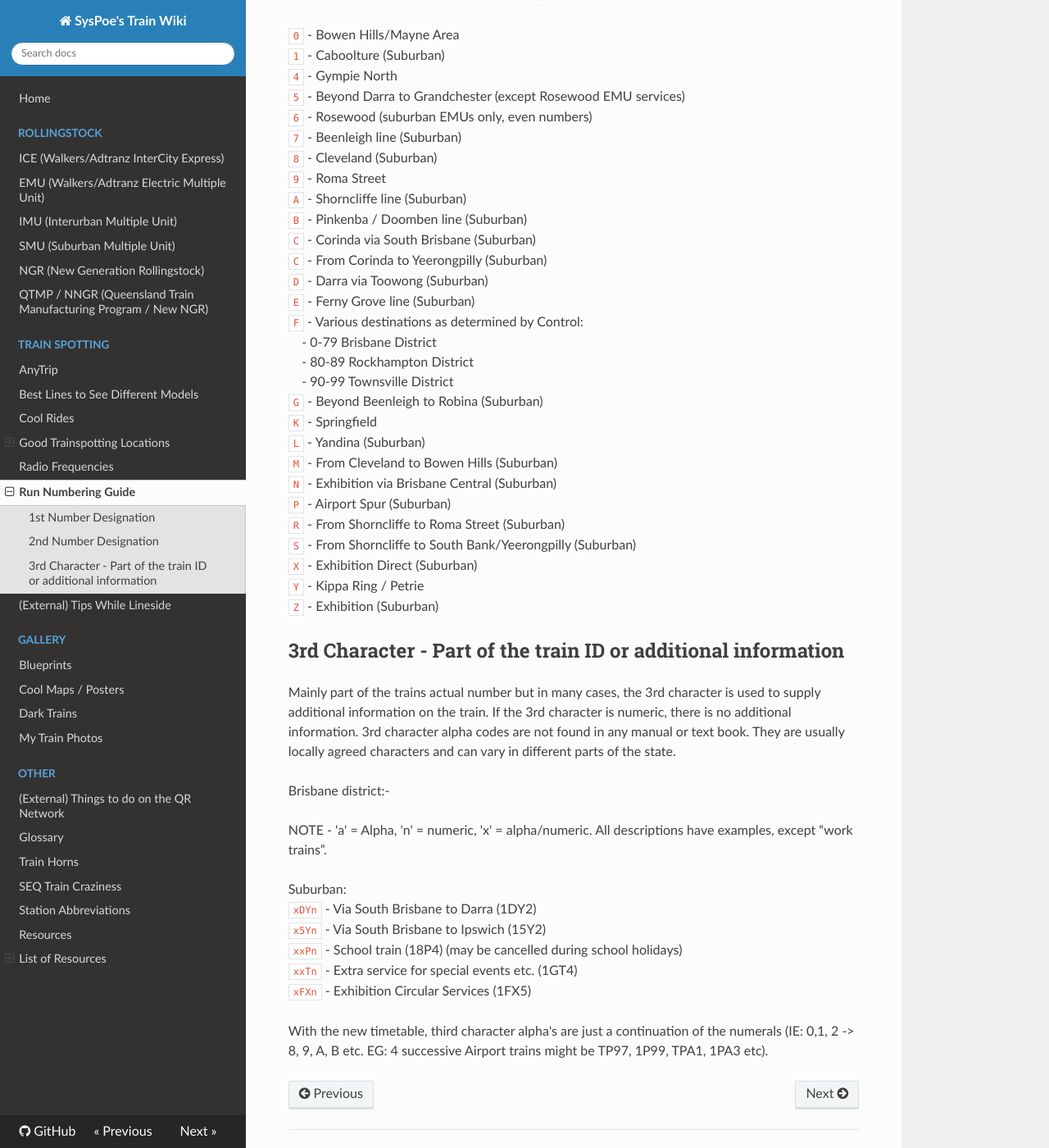
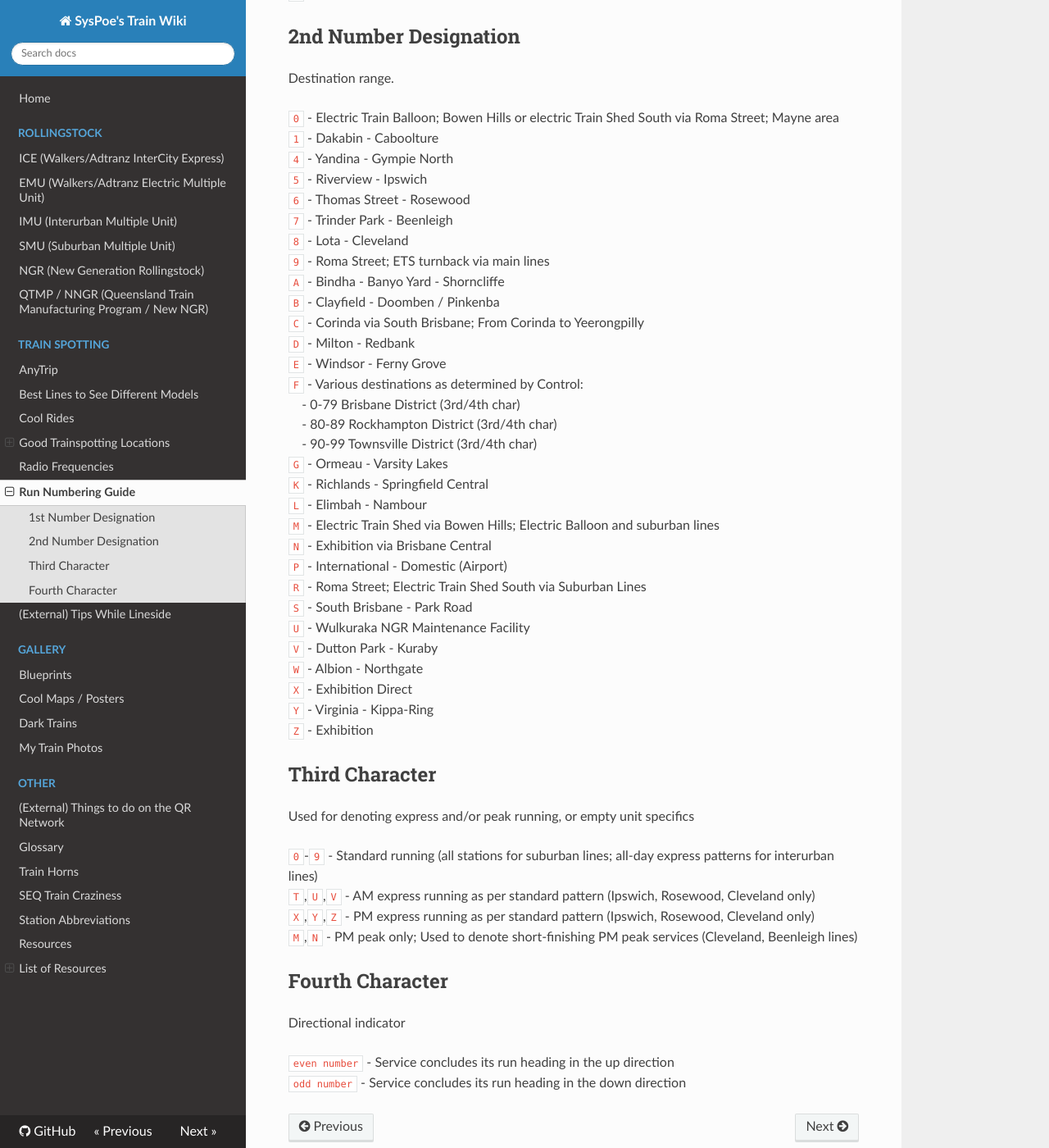
Before and after one commit to SysPoe/train-wiki, an MkDocs documentation site: the page built from docs/Train-Spotting/Run-Numbering-Guide.md, in a window 1280 px wide and 1400 px high, scrolled down 608 px. Shown: the whole window at 82% size. Built offline with MkDocs 1.6.1, drawn with Linux system fonts in a browser that asks for light colours; nearby versions of some CDN libraries; some of the changed text lies outside the part shown.

Commit message:
Update Run Numbering Guide

```diff
--- a/docs/Train-Spotting/Run-Numbering-Guide.md
+++ b/docs/Train-Spotting/Run-Numbering-Guide.md
@@ -1,69 +1,72 @@
 # Run Numbering Guide
 
-Adapted from [https://qrig.org/safeworking/train-numbering-guide](https://qrig.org/safeworking/train-numbering-guide) to
-only include relevant entries for suburban areas.
+For SEQ suburban trains
 
 ## 1st Number Designation
 
-This denotes some informaion about what the locomotive / type of the train is.
+Rollingstock type.
 
-`1` - 6 car EMU, SMU or HS/SMU in revenue service <br>
-`2` - EMU/SMU/IMU/ICE empty cars (any length) <br>
-`D` - NGR train in revenue service <br>
-`J` - 3-car EMU, SMU or HS/SMU in revenue service <br>
-`T` - 6-car IMU in revenue service <br>
-`U` - 3-car IMU in revenue service <br>
-`X` - ICE or ICE/EMU in revenue service (any length) <br>
+`1` - 6 car SMU in revenue service <br>
+`2` - 6 car SMU non-revenue service <br>
+`A` - 6 car IMU non-revenue service <br>
+`B` - 3 car IMU non-revenue service <br>
+`C` - 3 car SMU non-revenue service <br>
+`D` - NGR train in revenue service<br>
+`E` - NGR non-revenue service<br>
+`J` - 3 car SMU in revenue service <br>
+`T` - 6 car IMU in revenue service <br>
+`U` - 3 car IMU in revenue service <br>
+`W` - Unknown. Possibly train equipped w/ L2 ETCS non-revenue service or test train <br>
+`X` - Train equipped w/ L2 ETCS in revenue service <br>
 
 ## 2nd Number Designation
 
-This denotes where the train's destination is.
+Destination range.
 
-`0` - Bowen Hills/Mayne Area <br>
-`1` - Caboolture (Suburban) <br>
-`4` - Gympie North <br>
-`5` - Beyond Darra to Grandchester (except Rosewood EMU services) <br>
-`6` - Rosewood (suburban EMUs only, even numbers) <br>
-`7` - Beenleigh line (Suburban) <br>
-`8` - Cleveland (Suburban) <br>
-`9` - Roma Street <br>
-`A` - Shorncliffe line (Suburban) <br>
-`B` - Pinkenba / Doomben line (Suburban) <br>
-`C` - Corinda via South Brisbane (Suburban) <br>
-`C` - From Corinda to Yeerongpilly (Suburban) <br>
-`D` - Darra via Toowong (Suburban) <br>
-`E` - Ferny Grove line (Suburban) <br>
+`0` - Electric Train Balloon; Bowen Hills or electric Train Shed South via Roma Street; Mayne area <br>
+`1` - Dakabin - Caboolture <br>
+`4` - Yandina - Gympie North <br>
+`5` - Riverview - Ipswich <br>
+`6` - Thomas Street - Rosewood <br>
+`7` - Trinder Park - Beenleigh <br>
+`8` - Lota - Cleveland <br>
+`9` - Roma Street; ETS turnback via main lines <br>
+`A` - Bindha - Banyo Yard - Shorncliffe <br>
+`B` - Clayfield - Doomben / Pinkenba <br>
+`C` - Corinda via South Brisbane; From Corinda to Yeerongpilly <br>
+`D` - Milton - Redbank <br>
+`E` - Windsor - Ferny Grove <br>
 `F` - Various destinations as determined by Control: <br>
-&nbsp;&nbsp;&nbsp; - 0-79 Brisbane District <br>
-&nbsp;&nbsp;&nbsp; - 80-89 Rockhampton District <br>
-&nbsp;&nbsp;&nbsp; - 90-99 Townsville District <br>
-`G` - Beyond Beenleigh to Robina (Suburban) <br>
-`K` - Springfield <br>
-`L` - Yandina (Suburban) <br>
-`M` - From Cleveland to Bowen Hills (Suburban) <br>
-`N` - Exhibition via Brisbane Central (Suburban) <br>
-`P` - Airport Spur (Suburban) <br>
-`R` - From Shorncliffe to Roma Street (Suburban) <br>
-`S` - From Shorncliffe to South Bank/Yeerongpilly (Suburban) <br>
-`X` - Exhibition Direct (Suburban) <br>
-`Y` - Kippa Ring / Petrie <br>
-`Z` - Exhibition (Suburban) <br>
+&nbsp;&nbsp;&nbsp; - 0-79 Brisbane District (3rd/4th char) <br>
+&nbsp;&nbsp;&nbsp; - 80-89 Rockhampton District (3rd/4th char) <br>
+&nbsp;&nbsp;&nbsp; - 90-99 Townsville District (3rd/4th char) <br>
+`G` - Ormeau - Varsity Lakes <br>
+`K` - Richlands - Springfield Central <br>
+`L` - Elimbah - Nambour <br>
+`M` - Electric Train Shed via Bowen Hills; Electric Balloon and suburban lines <br>
+`N` - Exhibition via Brisbane Central <br>
+`P` - International - Domestic (Airport) <br>
+`R` - Roma Street; Electric Train Shed South via Suburban Lines <br>
+`S` - South Brisbane - Park Road <br>
+`U` - Wulkuraka NGR Maintenance Facility <br>
+`V` - Dutton Park - Kuraby <br>
+`W` - Albion - Northgate <br>
+`X` - Exhibition Direct <br>
+`Y` - Virginia - Kippa-Ring <br>
+`Z` - Exhibition <br>
 
-## 3rd Character - Part of the train ID or additional information
+## Third Character
 
-Mainly part of the trains actual number but in many cases, the 3rd character is used to supply additional information on
-the train. If the 3rd character is numeric, there is no additional information. 3rd character alpha codes are not found
-in any manual or text book. They are usually locally agreed characters and can vary in different parts of the state.
+Used for denoting express and/or peak running, or empty unit specifics
 
-Brisbane district:-
+`0`-`9` - Standard running (all stations for suburban lines; all-day express patterns for interurban lines)<br>
+`T`,`U`,`V` - AM express running as per standard pattern (Ipswich, Rosewood, Cleveland only)<br>
+`X`,`Y`,`Z` - PM express running as per standard pattern (Ipswich, Rosewood, Cleveland only)<br>
+`M`,`N` - PM peak only; Used to denote short-finishing PM peak services (Cleveland, Beenleigh lines)<br>
 
-NOTE - 'a' = Alpha, 'n' = numeric, 'x' = alpha/numeric. All descriptions have examples, except “work trains”.
+## Fourth Character
 
-Suburban: <br>
-`xDYn` - Via South Brisbane to Darra (1DY2) <br>
-`x5Yn` - Via South Brisbane to Ipswich (15Y2) <br>
-`xxPn` - School train (18P4) (may be cancelled during school holidays) <br>
-`xxTn` - Extra service for special events etc. (1GT4) <br>
-`xFXn` - Exhibition Circular Services (1FX5) <br>
+Directional indicator
 
-With the new timetable, third character alpha's are just a continuation of the numerals (IE: 0,1, 2 -> 8, 9, A, B etc. EG: 4 successive Airport trains might be TP97, 1P99, TPA1, 1PA3 etc).
+`even number` - Service concludes its run heading in the up direction <br>
+`odd number` - Service concludes its run heading in the down direction <br>
```
